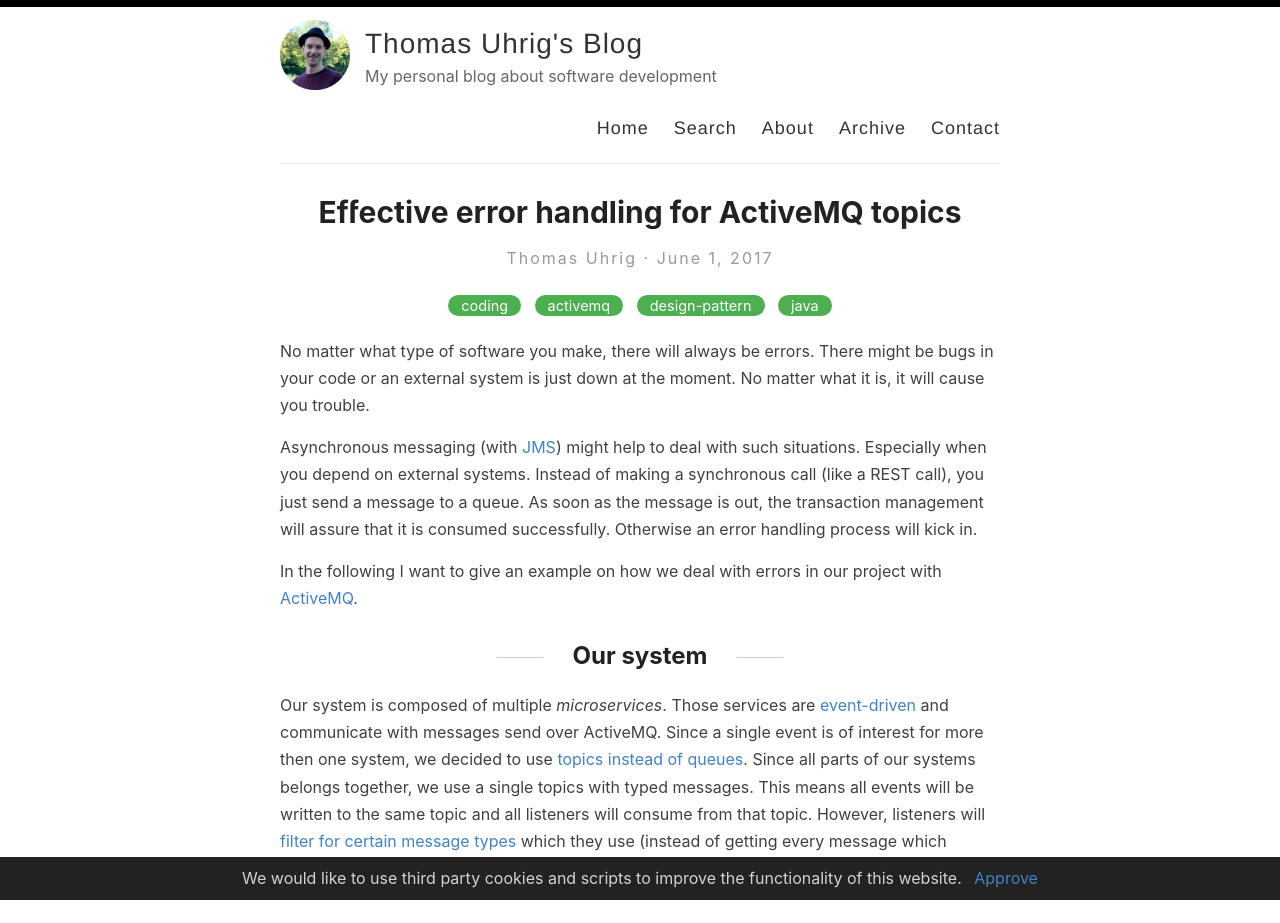
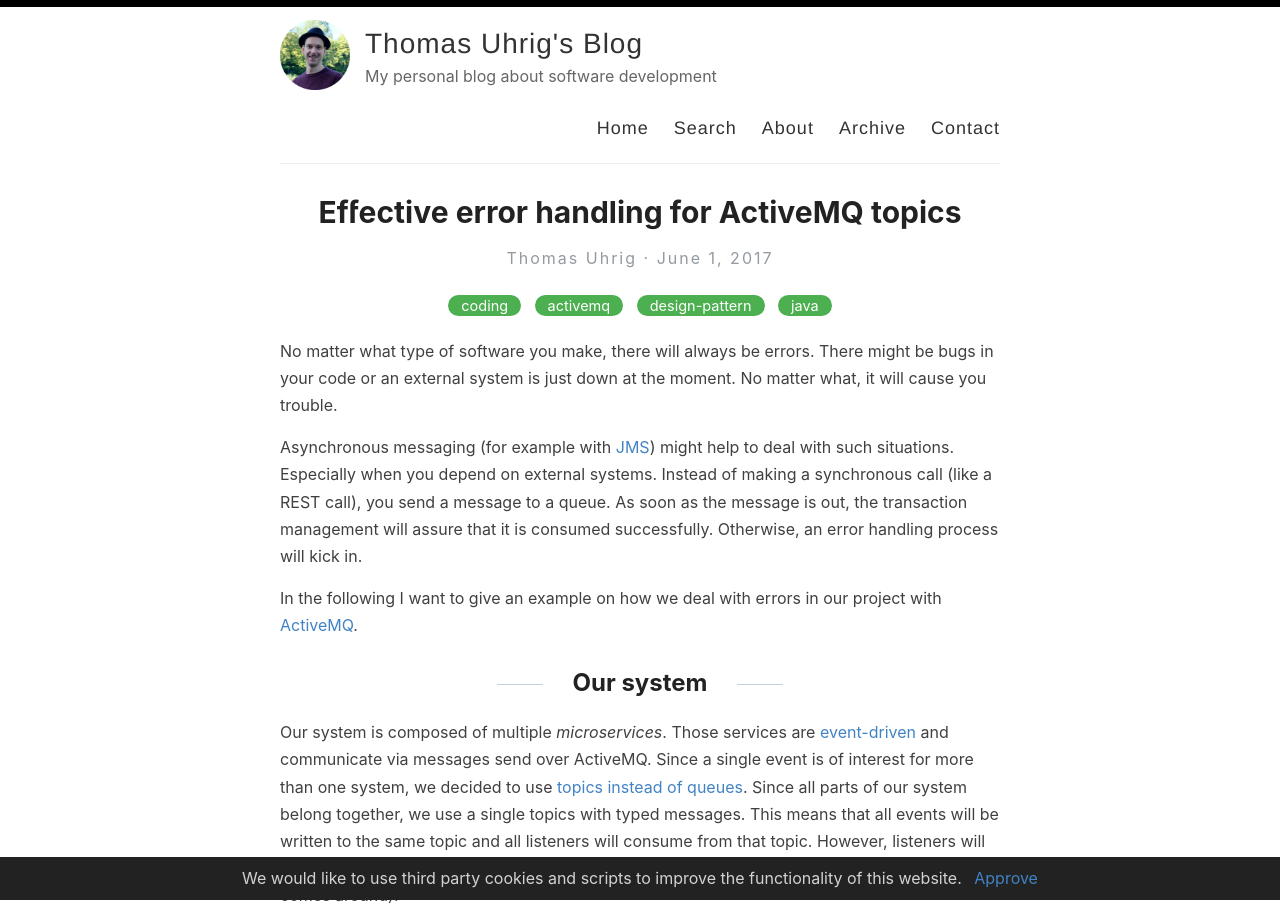
Before and after one commit to tuhrig/tuhrig.github.io, a Jekyll site: the page built from _posts/2017/2017-06-01-effective-error-handling-for-activemq-topics.md, in a window 1280 px wide. Shown: the top 923 px of the page. Built offline with Jekyll 4.4.1, drawn with Linux system fonts in a browser that asks for light colours; some of the changed text lies outside the part shown.

Commit message:
Finished another post from 2017

````diff
--- a/_posts/2017/2017-06-01-effective-error-handling-for-activemq-topics.md
+++ b/_posts/2017/2017-06-01-effective-error-handling-for-activemq-topics.md
@@ -9,51 +9,92 @@
   - "java"
 ---
 
-No matter what type of software you make, there will always be errors. There might be bugs in your code or an external system is just down at the moment. No matter what it is, it will cause you trouble.
+No matter what type of software you make, there will always be errors.
+There might be bugs in your code or an external system is just down at the moment.
+No matter what, it will cause you trouble.
 
-Asynchronous messaging (with [JMS](https://en.wikipedia.org/wiki/Java_Message_Service)) might help to deal with such situations. Especially when you depend on external systems. Instead of making a synchronous call (like a REST call), you just send a message to a queue. As soon as the message is out, the transaction management will assure that it is consumed successfully. Otherwise an error handling process will kick in.
+Asynchronous messaging (for example with [JMS](https://en.wikipedia.org/wiki/Java_Message_Service)) might help to deal with such situations.
+Especially when you depend on external systems.
+Instead of making a synchronous call (like a REST call), you send a message to a queue.
+As soon as the message is out, the transaction management will assure that it is consumed successfully.
+Otherwise, an error handling process will kick in.
 
 In the following I want to give an example on how we deal with errors in our project with [ActiveMQ](http://activemq.apache.org).
 
 ## Our system
 
-Our system is composed of multiple _microservices_. Those services are [event-driven](https://martinfowler.com/articles/201701-event-driven.html) and communicate with messages send over ActiveMQ. Since a single event is of interest for more then one system, we decided to use [topics instead of queues](http://activemq.apache.org/how-does-a-queue-compare-to-a-topic.html). Since all parts of our systems belongs together, we use a single topics with typed messages. This means all events will be written to the same topic and all listeners will consume from that topic. However, listeners will [filter for certain message types](http://activemq.apache.org/selectors.html) which they use (instead of getting every message which comes around).
+Our system is composed of multiple _microservices_.
+Those services are [event-driven](https://martinfowler.com/articles/201701-event-driven.html) and communicate via messages send over ActiveMQ.
+Since a single event is of interest for more than one system, we decided to use [topics instead of queues](http://activemq.apache.org/how-does-a-queue-compare-to-a-topic.html).
+Since all parts of our system belong together, we use a single topics with typed messages.
+This means that all events will be written to the same topic and all listeners will consume from that topic.
+However, listeners will [filter for certain message types](http://activemq.apache.org/selectors.html) which they use (instead of getting every message which comes around).
 
-[![](images/example-topic-system-1.png)](http://tuhrig.de/wp-content/uploads/2017/05/example-topic-system-1.png)
+![](/images/2017/06/example-topic-system-1.png)
 
 ## Virtual Topics
 
-The first action we took to improve our error handling was switching from normal topics to [virtual topics](http://activemq.apache.org/virtual-destinations.html). In contrast to normal topics, virtual topics will dispatch messages to physical queues - one for each consumer. This allows us to use topics but to have an individual error handling for every consumer. Another benefit is that consumer will become persistent. This means, even if a consumer is offline, the message will be delivered to its queue. When the consumer comes back online, it can consume all (old) messages. Nothing will be lost.
+The first action we took to improve our error handling was switching from normal topics to [virtual topics](http://activemq.apache.org/virtual-destinations.html).
+In contrast to normal topics, virtual topics will dispatch messages to physical queues - one for each consumer.
+This allows us to use topics but also to have an individual error handling for every consumer.
+Another benefit is that consumers will become persistent.
+This means, even if a consumer is offline, the message will be delivered to its queue.
+When the consumer comes back, it can consume all (old) messages.
+Nothing will be lost.
 
-[![](images/Screen-Shot-2017-05-22-at-09.06.04.png)](http://tuhrig.de/wp-content/uploads/2017/05/Screen-Shot-2017-05-22-at-09.06.04.png)
+![](/images/2017/06/virtual-topics.png)
 
 Read more in one of my previous posts:
 
-- [http://tuhrig.de/virtual-topics-in-activemq](http://tuhrig.de/virtual-topics-in-activemq) (how to configure everything)
-- [http://tuhrig.de/queues-vs-topics-vs-virtual-topics-in-activemq](http://tuhrig.de/queues-vs-topics-vs-virtual-topics-in-activemq) (more background information)
+- [http://tuhrig.de/virtual-topics-in-activemq](/virtual-topics-in-activemq) (how to configure everything)
+- [http://tuhrig.de/queues-vs-topics-vs-virtual-topics-in-activemq](/queues-vs-topics-vs-virtual-topics-in-activemq) (more background information)
 
 ## Redelivery Policy
 
-Our second step was to think about a [redelivery policy](http://activemq.apache.org/redelivery-policy.html). A redelivery policy comes into play as soon as the delivery of a message fails. ActiveMQ will automatically try to deliver the message again. The number of retries as well as the time period between every redelivery can be configured.
+Our second step was to implement a [redelivery policy](http://activemq.apache.org/redelivery-policy.html).
+A redelivery policy comes into play as soon as the delivery of a message fails.
+ActiveMQ will automatically try to deliver the message again.
+The number of retries as well as the time period between every redelivery can be configured.
 
-However, we came to the conclusion to stick with ActiveMQ's default settings. The only change we made was to set the queue name (as shown below). This assures that if the message cannot be delivered finally, that the queue name is shown in AcitveMQ's web interface.
+However, we came to the conclusion to stick with ActiveMQ's default settings.
+The only change we made was to set the queue name (as shown below).
+This assures that if the message cannot be delivered finally, that the queue name is shown in AcitveMQ's web interface.
 
-    @Bean
-    public RedeliveryPolicy redeliveryPolicy() {
-        RedeliveryPolicy topicPolicy = new RedeliveryPolicy();
-        topicPolicy.setQueue("Consumer.myConsumer.VirtualTopic.MY\_TOPIC");
-        return topicPolicy;
-    }
+```java
+@Bean
+public RedeliveryPolicy redeliveryPolicy() {
+    RedeliveryPolicy topicPolicy = new RedeliveryPolicy();
+    topicPolicy.setQueue("Consumer.myConsumer.VirtualTopic.MY\_TOPIC");
+    return topicPolicy;
+}
+```
 
 ## Dead Letter Queues
 
-If a message cannot be (re-) delivered finally, ActiveMQ will put it on a [dead letter queue](http://activemq.apache.org/message-redelivery-and-dlq-handling.html). This means that the message is moved to a special place where we can manually deal with the error. We can look into the message, analyse the bug and fix it. Afterwards, the message can be put back on the regular queue of the failed consumer. As we use virtual topics, this will not affect the other consumer as each of them has its own physical queue.
+If a message cannot be (re-)delivered finally, ActiveMQ will put it on a [dead letter queue](http://activemq.apache.org/message-redelivery-and-dlq-handling.html).
+This means that the message is moved to a special place where we can manually deal with the error.
+We can look into the message, analyse the bug and fix it.
+Afterwards, the message can be put back on the regular queue of the failed consumer.
+As we use virtual topics, this will not affect the other consumer as each of them has its own physical queue.
 
-By default, ActiveMQ will put all failed messages to a single dead letter queue. This makes it hard to see which consumers have failed. Because of that, we decided to use [individual dead letter queues](http://activemq.apache.org/message-redelivery-and-dlq-handling.html) for each consumer. Failing consumers will be easy to spot in ActiveMQ's web console.
+By default, ActiveMQ will put all failed messages to a single dead letter queue.
+This makes it hard to see which consumers have failed.
+Because of that, we decided to use [individual dead letter queues](http://activemq.apache.org/message-redelivery-and-dlq-handling.html) for each consumer.
+Failing consumers will be easy to spot in ActiveMQ's web console.
 
-[![](images/Screen-Shot-2017-06-01-at-09.38.05-1024x408.png)](http://tuhrig.de/wp-content/uploads/2017/06/Screen-Shot-2017-06-01-at-09.38.05.png)
+![](/images/2017/06/dead-letter.png)
 
 We used the following configuration in our `activemq.xml`:
+
+```xml
+<policyEntry queue=">">
+  <deadLetterStrategy>
+      <individualDeadLetterStrategy queuePrefix="DLQ." useQueueForQueueMessages="true"/>
+  </deadLetterStrategy>
+</policyEntry>
+```
+
+![](/images/2017/06/active-mq-overview.png)
 
 ## Conclusion
 
--- a/assets/style.scss
+++ b/assets/style.scss
@@ -1153,8 +1153,8 @@
 
 // Settled on moving the import of syntax highlighting to the bottom of the CSS
 // ... Otherwise it really bloats up the top of the CSS file and makes it difficult to find the start
-@import "highlights";
-//@import "darcula";
+//@import "highlights";
+@import "darcula";
 @import "svg-icons";
 
 .speakerdeck-iframe {
````
Also changed, not shown: other parts of _posts/2017/2017-06-01-effective-error-handling-for-activemq-topics.md (+3 -5 lines), _posts/2010/2010-06-21-134.md (deleted, +0 -15 lines), _posts/2017/2017-11-08-spring-boot-boilerplate-project-with-activemq-and-angularjs.md (+26 -12 lines), notes/FINISHED-LIST.md (+3 -3 lines), images/2017/06/active-mq-overview.png (added), images/2017/06/dead-letter.png (added), images/2017/06/example-topic-system-1.png (added), images/2017/06/virtual-topics.png (added), images/2017/11/microservices.png (added).
